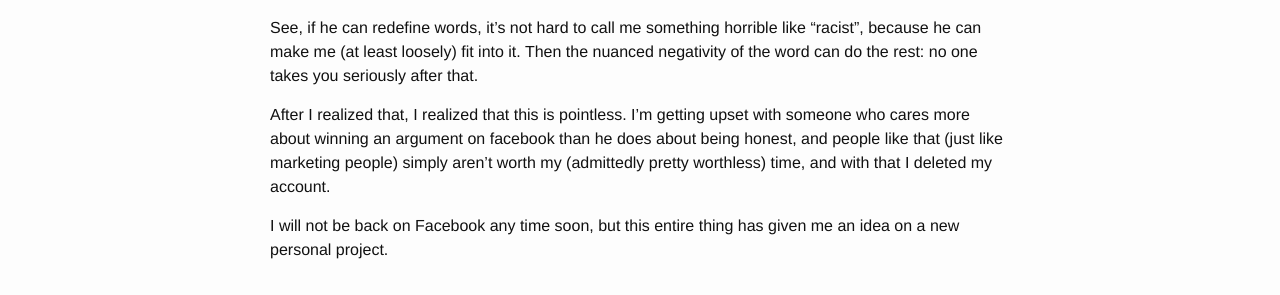
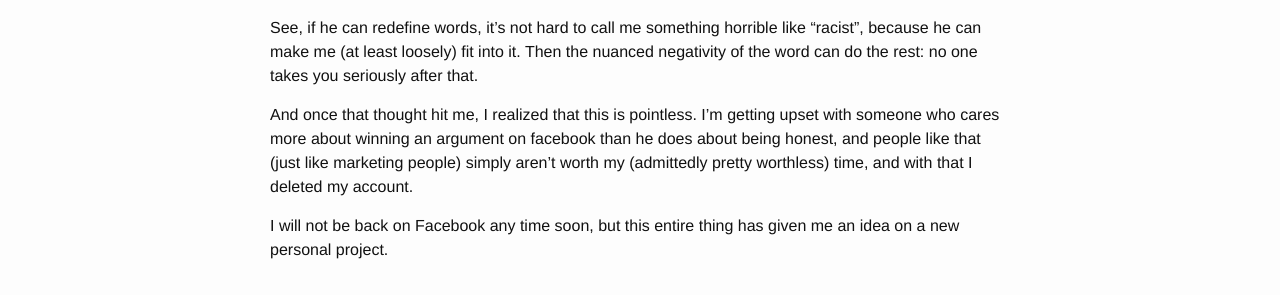
Before and after one commit to Tombert/tombert.github.io2, a Jekyll site: the page built from _posts/2015-02-18-apparently-i-am-racist.markdown, in a window 1280 px wide. Shown: the part 1783-2078 px from the top of the page. Built offline with Jekyll 4.4.1, drawn with Linux system fonts in a browser that asks for light colours; nearby versions of some CDN libraries; comment, search, counter and statistics services are not loaded.

Commit message:
Update 2015-02-18-apparently-i-am-racist.markdown

```diff
--- a/_posts/2015-02-18-apparently-i-am-racist.markdown
+++ b/_posts/2015-02-18-apparently-i-am-racist.markdown
@@ -54,6 +54,6 @@ The word "racist" has an implicit negative connotation, so much that if you are
 
 See, if he can redefine words, it's not hard to call me something horrible like "racist", because he can make me (at least loosely) fit into it.  Then the nuanced negativity of the word can do the rest: no one takes you seriously after that.
 
-After I realized that, I realized that this is pointless. I'm getting upset with someone who cares more about winning an argument on facebook than he does about being honest, and people like that (just like marketing people) simply aren't worth my (admittedly pretty worthless) time, and with that I deleted my account.
+And once that thought hit me, I realized that this is pointless. I'm getting upset with someone who cares more about winning an argument on facebook than he does about being honest, and people like that (just like marketing people) simply aren't worth my (admittedly pretty worthless) time, and with that I deleted my account.
 
 I will not be back on Facebook any time soon, but this entire thing has given me an idea on a new personal project.
```
